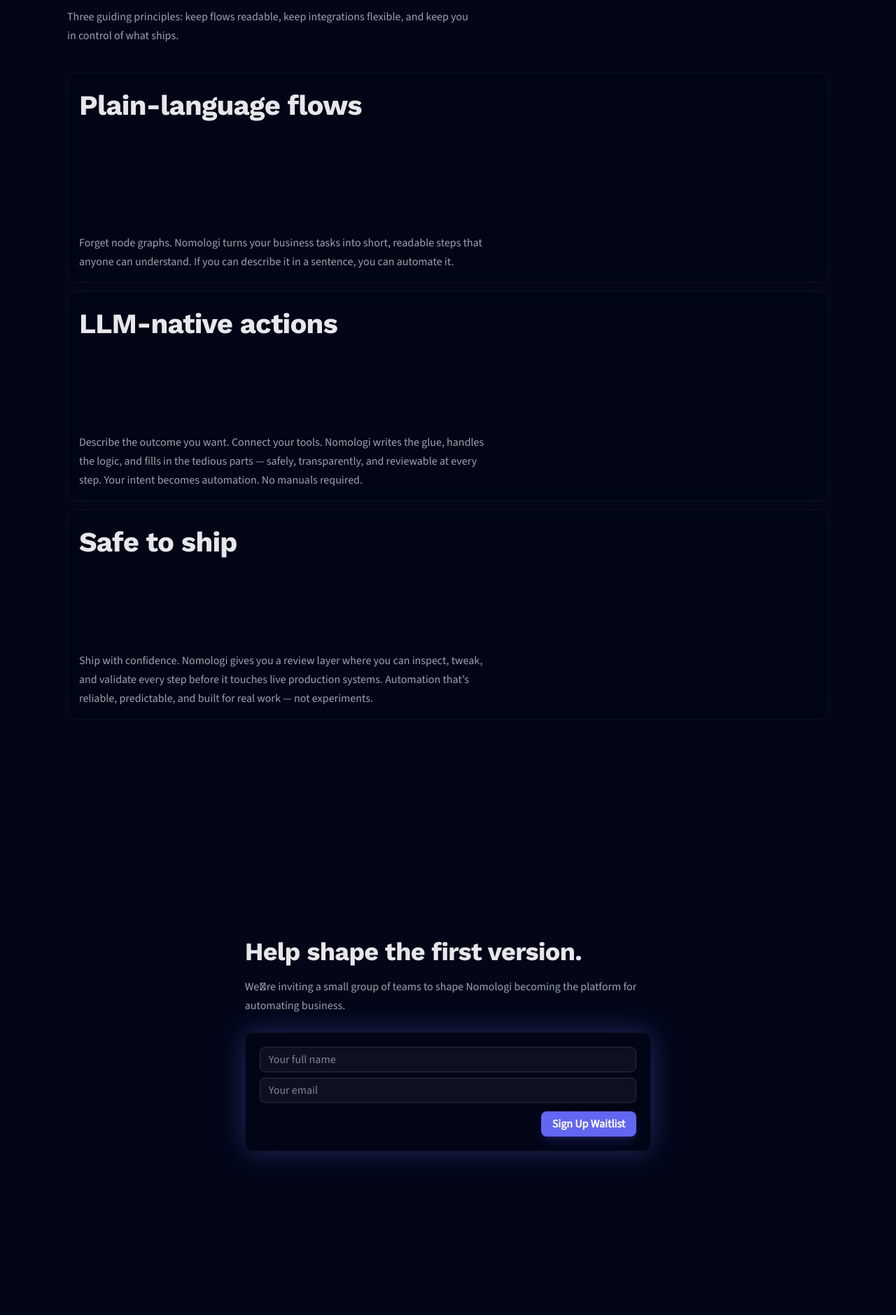
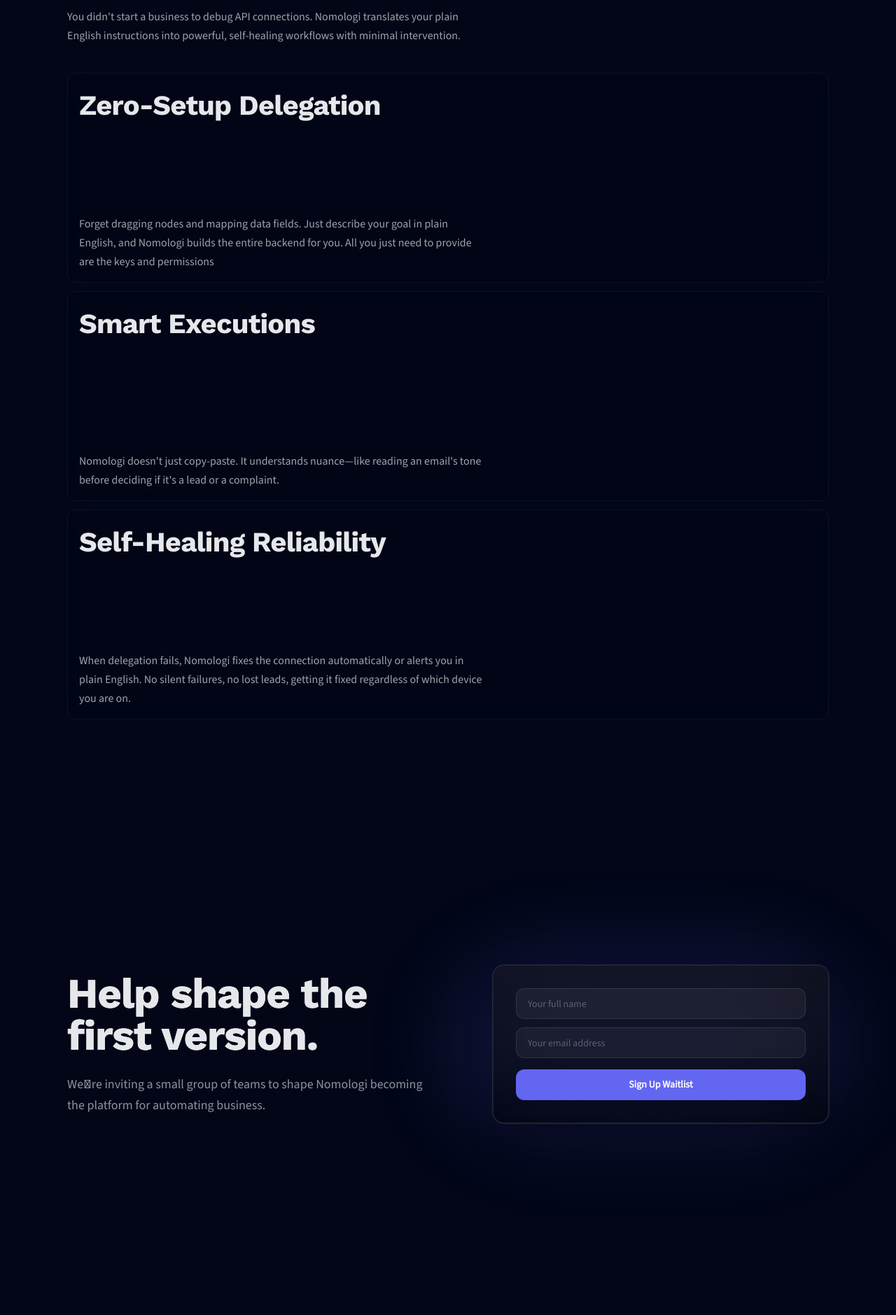
Before and after one commit to byleonardlim/project-nomos, a Next.js app in the folder web/: page / in a window 1280 px wide. Shown: the part 826-2705 px from the top of the page at 70% size. Built offline with nearby package versions, Linux system fonts and the light colour scheme; no server answers.

Commit message:
some improvements made to the wait list form

```diff
--- a/web/src/app/(product)/_components/EarlyAccessSection.tsx
+++ b/web/src/app/(product)/_components/EarlyAccessSection.tsx
@@ -1,10 +1,11 @@
 "use client";
 
-import { useState } from "react";
+import { useState, useEffect, useRef } from "react";
 import { SectionShell } from '@/components/layout/SectionShell';
 import { Card } from '@/components/ui/card';
 import { Button } from '@/components/ui/button';
 import { earlyAccessContent } from '@/content/landing/early-access';
+import gsap from 'gsap';
 
 export function EarlyAccessSection() {
   const [name, setName] = useState("");
@@ -12,8 +13,70 @@
   const [status, setStatus] = useState<"idle" | "loading" | "success" | "error">("idle");
   const [error, setError] = useState<string | null>(null);
 
+  const containerRef = useRef<HTMLDivElement>(null);
+  const formRef = useRef<HTMLDivElement>(null);
+  const contentRef = useRef<HTMLDivElement>(null);
+  const blobRef = useRef<HTMLDivElement>(null);
+
   const waitlistId = process.env.NEXT_PUBLIC_FREEWAITLIST_ID;
   const waitlistBaseUrl = process.env.NEXT_PUBLIC_FREEWAITLIST_BASE_URL;
+
+  useEffect(() => {
+    const ctx = gsap.context(() => {
+      const tl = gsap.timeline({ defaults: { ease: "power3.out" } });
+
+      tl.fromTo(contentRef.current!.children,
+        { y: 30, opacity: 0 },
+        { y: 0, opacity: 1, duration: 0.8, stagger: 0.1 }
+      );
+
+      tl.fromTo(formRef.current,
+        { x: 30, opacity: 0 },
+        { x: 0, opacity: 1, duration: 0.8 },
+        "-=0.6"
+      );
+
+      gsap.to(blobRef.current, {
+        scale: 1.1,
+        opacity: 0.6,
+        duration: 4,
+        repeat: -1,
+        yoyo: true,
+        ease: "sine.inOut"
+      });
+
+      const handleMouseMove = (e: MouseEvent) => {
+        if (!containerRef.current) return;
+        const { clientX, clientY } = e;
+        const { innerWidth, innerHeight } = window;
+
+        const x = (clientX - innerWidth / 2) / 40;
+        const y = (clientY - innerHeight / 2) / 40;
+
+        gsap.to(formRef.current, {
+          x: x,
+          y: y,
+          duration: 1,
+          ease: "power2.out"
+        });
+
+        gsap.to(blobRef.current, {
+          x: -x * 2,
+          y: -y * 2,
+          duration: 1.5,
+          ease: "power2.out"
+        });
+      };
+
+      window.addEventListener("mousemove", handleMouseMove);
+
+      return () => {
+        window.removeEventListener("mousemove", handleMouseMove);
+      };
+    }, containerRef);
+
+    return () => ctx.revert();
+  }, []);
 
   async function handleSubmit(event: React.FormEvent<HTMLFormElement>) {
     event.preventDefault();
@@ -75,6 +138,12 @@
       setError(null);
       setName("");
       setEmail("");
+
+      gsap.fromTo(formRef.current,
+        { scale: 0.98 },
+        { scale: 1, duration: 0.3, ease: "back.out(1.7)" }
+      );
+
     } catch {
       setError("Network error. Please try again.");
       setStatus("error");
@@ -83,59 +152,96 @@
 
   return (
     <SectionShell id="early-access">
-      <div className="mx-auto flex max-w-2xl flex-col gap-6">
-        <div className="space-y-4">
-          <h2 className="text-3xl font-semibold tracking-tight sm:text-4xl">
+      <div ref={containerRef} className="relative w-full">
+        <div className="grid gap-12 lg:grid-cols-2 lg:items-center">
+          <div ref={contentRef} className="space-y-6">
+            <h2 className="text-4xl font-bold tracking-tight sm:text-5xl lg:text-6xl bg-gradient-to-r from-white via-white to-white/50 bg-clip-text text-transparent">
               {earlyAccessContent.heading}
             </h2>
-          <p className="text-base leading-relaxed text-muted-foreground">
+            <p className="text-lg leading-relaxed text-muted-foreground/90 max-w-xl">
               {earlyAccessContent.description}
             </p>
           </div>
-        <Card className="space-y-4 rounded-xl border border-white/5 bg-background/60 p-5 text-base shadow-[0_0_40px_rgba(99,102,241,0.35)] backdrop-blur-xl">
-          <form onSubmit={handleSubmit} className="space-y-3">
+
+          <div className="relative isolate lg:pl-10">
+            <div
+              ref={blobRef}
+              className="absolute -inset-4 -z-10 rounded-full bg-primary/20 blur-3xl"
+            />
+
+            <div ref={formRef}>
+              <Card className="relative overflow-hidden rounded-2xl border border-white/10 bg-black/40 p-6 shadow-2xl backdrop-blur-xl ring-1 ring-white/10 sm:p-8 transition-colors">
+                <div className="absolute inset-0 bg-gradient-to-b from-white/5 to-transparent pointer-events-none" />
+
+                <form onSubmit={handleSubmit} className="relative space-y-4">
                   {error && (
-              <p className="mt-2 flex items-center gap-4 rounded-md border border-red-500/40 bg-red-500/10 px-3 py-2 text-base font-medium text-red-600">
-                <span className="h-2 w-2 rounded-full bg-red-500 shadow-[0_0_0_4px_rgba(239,68,68,0.45)] animate-pulse" />
+                    <p className="flex items-center gap-3 rounded-lg border border-red-500/20 bg-red-500/10 px-4 py-3 text-sm font-medium text-red-400">
+                      <span className="relative flex h-2 w-2">
+                        <span className="animate-ping absolute inline-flex h-full w-full rounded-full bg-red-400 opacity-75"></span>
+                        <span className="relative inline-flex rounded-full h-2 w-2 bg-red-500"></span>
+                      </span>
                       <span>{error}</span>
                     </p>
                   )}
-            <div className="space-y-2">
+
+                  <div className="space-y-3">
+                    <div className="group relative">
                       <input
                         type="text"
                         value={name}
                         onChange={(event) => setName(event.target.value)}
                         placeholder="Your full name"
-                className="h-9 w-full rounded-lg border border-white/10 bg-white/5 px-3 text-base text-foreground placeholder:text-base placeholder:text-muted-foreground/80 shadow-[0_0_0_1px_rgba(255,255,255,0.03)] backdrop-blur-md transition focus-visible:outline-none focus-visible:ring-2 focus-visible:ring-primary/80 focus-visible:ring-offset-0 focus-visible:border-primary/90 focus-visible:bg-white/10 focus-visible:shadow-[0_0_18px_rgba(99,102,241,0.35)]"
+                        className="peer h-11 w-full rounded-xl border border-white/10 bg-white/5 px-4 text-sm text-foreground placeholder:text-muted-foreground/50 transition-all duration-300 focus:border-primary/50 focus:bg-white/10 focus:outline-none focus:ring-2 focus:ring-primary/20"
                       />
+                      <div className="absolute inset-0 -z-10 rounded-xl bg-gradient-to-r from-primary/20 to-purple-500/20 opacity-0 transition-opacity duration-300 peer-focus:opacity-100 blur-sm" />
+                    </div>
+
+                    <div className="group relative">
                       <input
                         type="email"
                         value={email}
                         onChange={(event) => setEmail(event.target.value)}
-                placeholder="Your email"
-                className="h-9 w-full rounded-lg border border-white/10 bg-white/5 px-3 text-base text-foreground placeholder:text-base placeholder:text-muted-foreground/80 shadow-[0_0_0_1px_rgba(255,255,255,0.03)] backdrop-blur-md transition focus-visible:outline-none focus-visible:ring-2 focus-visible:ring-primary/80 focus-visible:ring-offset-0 focus-visible:border-primary/90 focus-visible:bg-white/10 focus-visible:shadow-[0_0_18px_rgba(99,102,241,0.35)]"
+                        placeholder="Your email address"
+                        className="peer h-11 w-full rounded-xl border border-white/10 bg-white/5 px-4 text-sm text-foreground placeholder:text-muted-foreground/50 transition-all duration-300 focus:border-primary/50 focus:bg-white/10 focus:outline-none focus:ring-2 focus:ring-primary/20"
                       />
+                      <div className="absolute inset-0 -z-10 rounded-xl bg-gradient-to-r from-primary/20 to-purple-500/20 opacity-0 transition-opacity duration-300 peer-focus:opacity-100 blur-sm" />
                     </div>
-            <div className="flex items-center justify-end gap-3 text-base">
+                  </div>
+
                   <Button
                     type="submit"
                     disabled={status === "loading"}
-                className="button-glow h-9 rounded-lg bg-primary px-4 text-base font-bold text-white shadow-lg shadow-primary/20 hover:bg-primary/90 disabled:opacity-70 disabled:hover:bg-primary"
+                    className="group relative h-11 w-full overflow-hidden rounded-xl bg-primary text-sm font-semibold text-white transition-all hover:bg-primary/90 disabled:opacity-70"
                   >
-                {status === "loading" ? "Signing Up..." : earlyAccessContent.panel.button}
+                    <div className="absolute inset-0 bg-gradient-to-r from-transparent via-white/10 to-transparent translate-x-[-100%] group-hover:translate-x-[100%] transition-transform duration-1000" />
+                    <span className="relative flex items-center justify-center gap-2">
+                      {status === "loading" ? (
+                        <>
+                          <span className="h-4 w-4 animate-spin rounded-full border-2 border-white/30 border-t-white" />
+                          <span>Processing...</span>
+                        </>
+                      ) : (
+                        earlyAccessContent.panel.button
+                      )}
+                    </span>
                   </Button>
+
+                  {status === "success" && (
+                    <div className="flex items-center gap-3 rounded-lg border border-emerald-500/20 bg-emerald-500/10 px-4 py-3 text-sm font-medium text-emerald-400">
+                      <span className="flex h-5 w-5 items-center justify-center rounded-full bg-emerald-500/20">
+                        <svg className="h-3 w-3 text-emerald-500" fill="none" viewBox="0 0 24 24" stroke="currentColor">
+                          <path strokeLinecap="round" strokeLinejoin="round" strokeWidth={3} d="M5 13l4 4L19 7" />
+                        </svg>
+                      </span>
+                      <span>You&apos;re on the list. We&apos;ll be in touch soon.</span>
                     </div>
-            {status === "success" && (
-              <p className="mt-2 flex items-start gap-2 rounded-md border border-emerald-500/30 bg-emerald-500/10 px-3 py-2 text-base font-medium text-emerald-600">
-                <span className="mt-[2px] h-2 w-2 rounded-full bg-emerald-500 shadow-[0_0_0_4px_rgba(16,185,129,0.35)]" />
-                <span>
-                  You&apos;re on the list. We&apos;ll be in touch soon.
-                </span>
-              </p>
                   )}
                 </form>
               </Card>
             </div>
+          </div>
+        </div>
+      </div>
     </SectionShell>
   );
 }
--- a/web/src/content/landing/features.ts
+++ b/web/src/content/landing/features.ts
@@ -1,19 +1,19 @@
 export const featuresContent = {
-  heading: 'Designed for real teams, not dev teams.',
+  heading: 'Built for Business Owners, not "Citizen Developers".',
   description:
-    'Three guiding principles: keep flows readable, keep integrations flexible, and keep you in control of what ships.',
+    "You didn't start a business to debug API connections. Nomologi translates your plain English instructions into powerful, self-healing workflows with minimal intervention.",
   cards: [
     {
-      title: 'Plain-language flows',
-      body: 'Forget node graphs. Nomologi turns your business tasks into short, readable steps that anyone can understand. If you can describe it in a sentence, you can automate it.',
+      title: 'Zero-Setup Delegation',
+      body: 'Forget dragging nodes and mapping data fields. Just describe your goal in plain English, and Nomologi builds the entire backend for you. All you just need to provide are the keys and permissions',
     },
     {
-      title: 'LLM-native actions',
-      body: 'Describe the outcome you want. Connect your tools. Nomologi writes the glue, handles the logic, and fills in the tedious parts — safely, transparently, and reviewable at every step. Your intent becomes automation. No manuals required.',
+      title: 'Smart Executions',
+      body: "Nomologi doesn't just copy-paste. It understands nuance—like reading an email's tone before deciding if it's a lead or a complaint.",
     },
     {
-      title: 'Safe to ship',
-      body: 'Ship with confidence. Nomologi gives you a review layer where you can inspect, tweak, and validate every step before it touches live production systems. Automation that’s reliable, predictable, and built for real work — not experiments.',
+      title: 'Self-Healing Reliability',
+      body: 'When delegation fails, Nomologi fixes the connection automatically or alerts you in plain English. No silent failures, no lost leads, getting it fixed regardless of which device you are on.',
     },
   ],
 } as const;
--- a/web/src/content/landing/hero.ts
+++ b/web/src/content/landing/hero.ts
@@ -1,7 +1,7 @@
 export const heroContent = {
-  title: 'Automation that feels human. Power that feels simple.',
+  title: 'Stop building workflows. Start delegating work.',
   description:
-    'Nomologi is a minimal automation workspace built for real teams — not developer dashboards. Sketch, test, and ship the workflows your business depends on without wrestling with complex builders, nodes, or diagrams.',
+    'The automation platform that works like a digital employee. No drag-and-drop, no complex nodes—just tell Nomologi what you need done, and it handles the rest.',
 } as const;
 
 export type HeroContent = typeof heroContent;
```
Also changed, not shown: web/src/components/layout/Footer.tsx (+1 -6 lines). Lines whose indentation alone changed are shown as unchanged.
